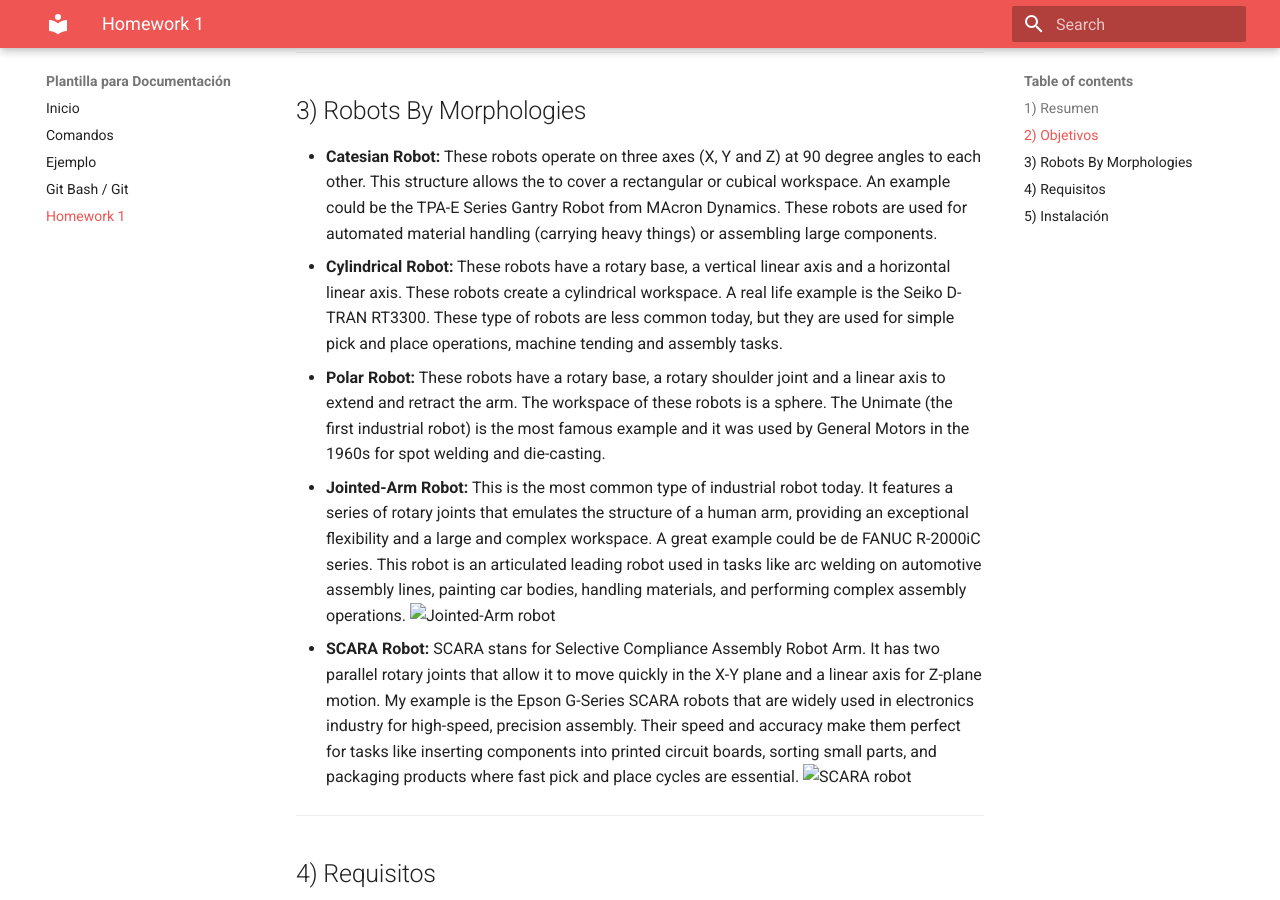
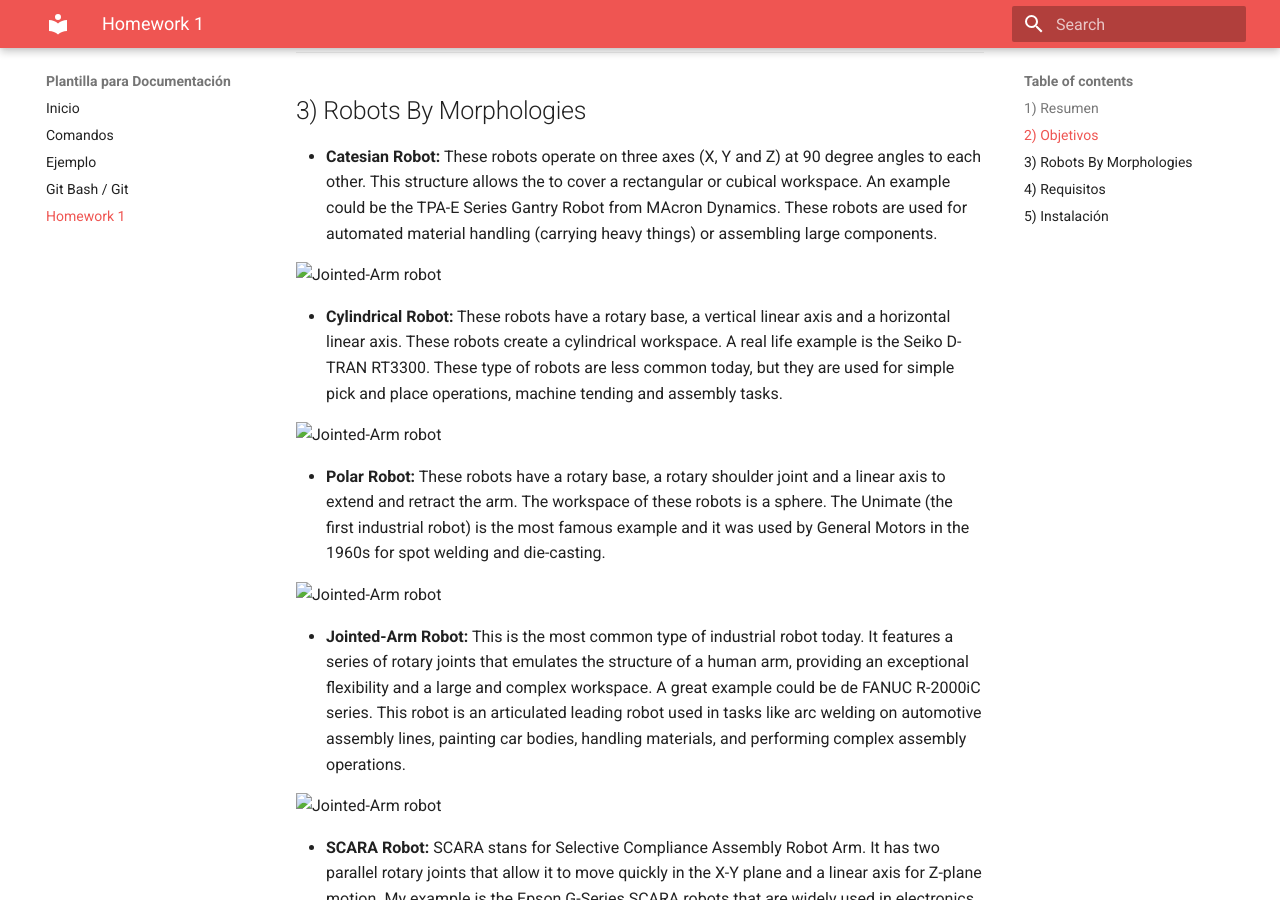
Before and after one commit to AngelDominguezCruz/RoboticaAplicadaAngelDom, an MkDocs documentation site: the page built from docs/examplesofrobots.md, in a window 1280 px wide and 900 px high, scrolled down 590 px. Built offline with MkDocs 1.6.1 and Material for MkDocs 9.7.7, drawn with Linux system fonts in a browser that asks for light colours.

Commit message:
Prueba 2 Imagenes

```diff
--- a/docs/examplesofrobots.md
+++ b/docs/examplesofrobots.md
@@ -22,11 +22,23 @@
 ## 3) Robots By Morphologies
 
 - **Catesian Robot:** These robots operate on three axes (X, Y and Z) at 90 degree angles to each other. This structure allows the to cover a rectangular or cubical workspace. An example could be the TPA-E Series Gantry Robot from MAcron Dynamics. These robots are used for automated material handling (carrying heavy things) or assembling large components.
+
+![Jointed-Arm robot](recursos\imgs\TPAE_Series.jfif)
+
 - **Cylindrical Robot:** These robots have a rotary base, a vertical linear axis and a horizontal linear axis. These robots create a cylindrical workspace. A real life example is the Seiko D-TRAN RT3300. These type of robots are less common today, but they are used for simple pick and place operations, machine tending and assembly tasks.
+
+![Jointed-Arm robot](recursos\imgs\SeikoD-TRAN.jfif)
+
 - **Polar Robot:** These robots have a rotary base, a rotary shoulder joint and a linear axis to extend and retract the arm. The workspace of these robots is a sphere. The Unimate (the first industrial robot) is the most famous example and it was used by General Motors in the 1960s for spot welding and die-casting.
+
+![Jointed-Arm robot](recursos\imgs\Unimate.jfif)
+
 - **Jointed-Arm Robot:** This is the most common type of industrial robot today. It features a series of rotary joints that emulates the structure of a human arm, providing an exceptional flexibility and a large and complex workspace. A great example could be de FANUC R-2000iC series. This robot is an articulated leading robot used in tasks like arc welding on automotive assembly lines, painting car bodies, handling materials, and performing complex assembly operations.
+
 ![Jointed-Arm robot](recursos\imgs\FANUCR-2000iC.jfif)
+
 - **SCARA Robot:** SCARA stans for Selective Compliance Assembly Robot Arm. It has two parallel rotary joints that allow it to move quickly in the X-Y plane and a linear axis for Z-plane motion. My example is the Epson G-Series SCARA robots that are widely used in electronics industry for high-speed, precision assembly. Their speed and accuracy make them perfect for tasks like inserting components into printed circuit boards, sorting small parts, and packaging products where fast pick and place cycles are essential.
+
 ![SCARA robot](recursos\imgs\EpsonSCARA.jpg)
 
 ---
```
